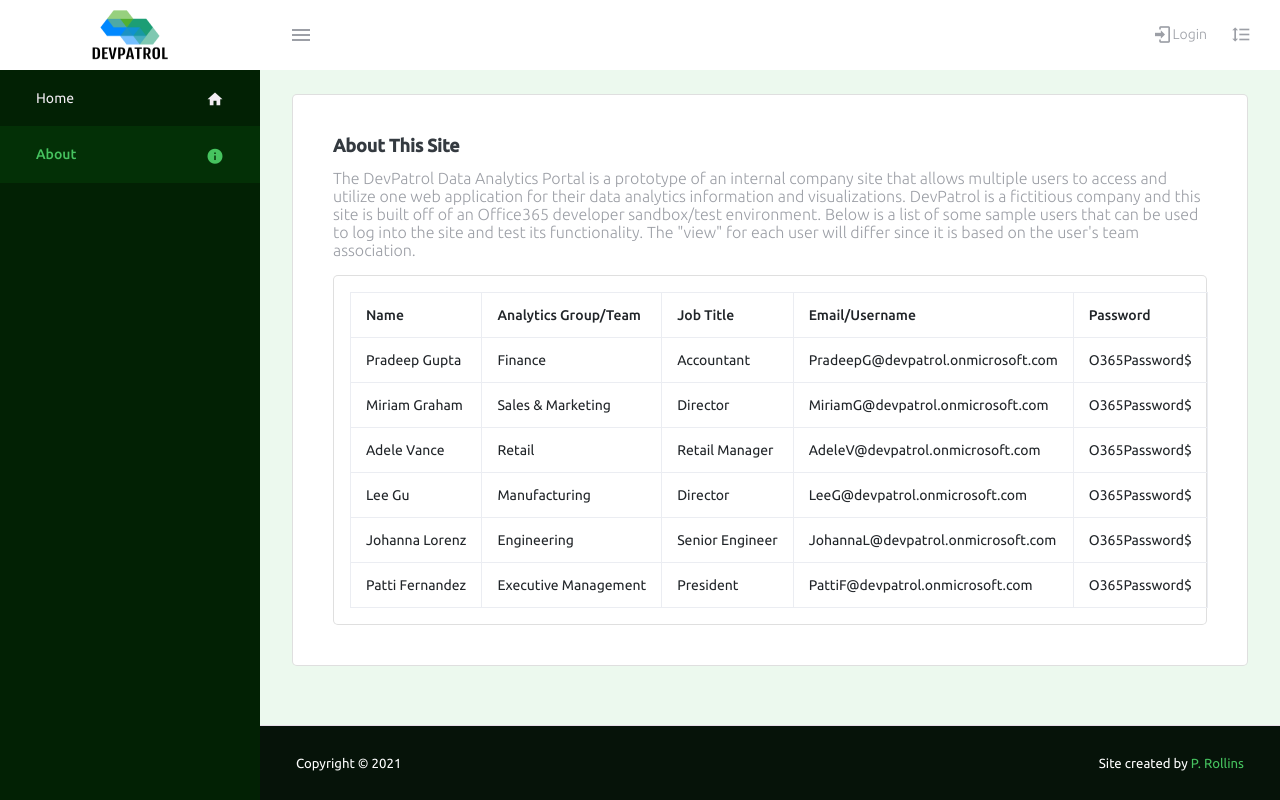
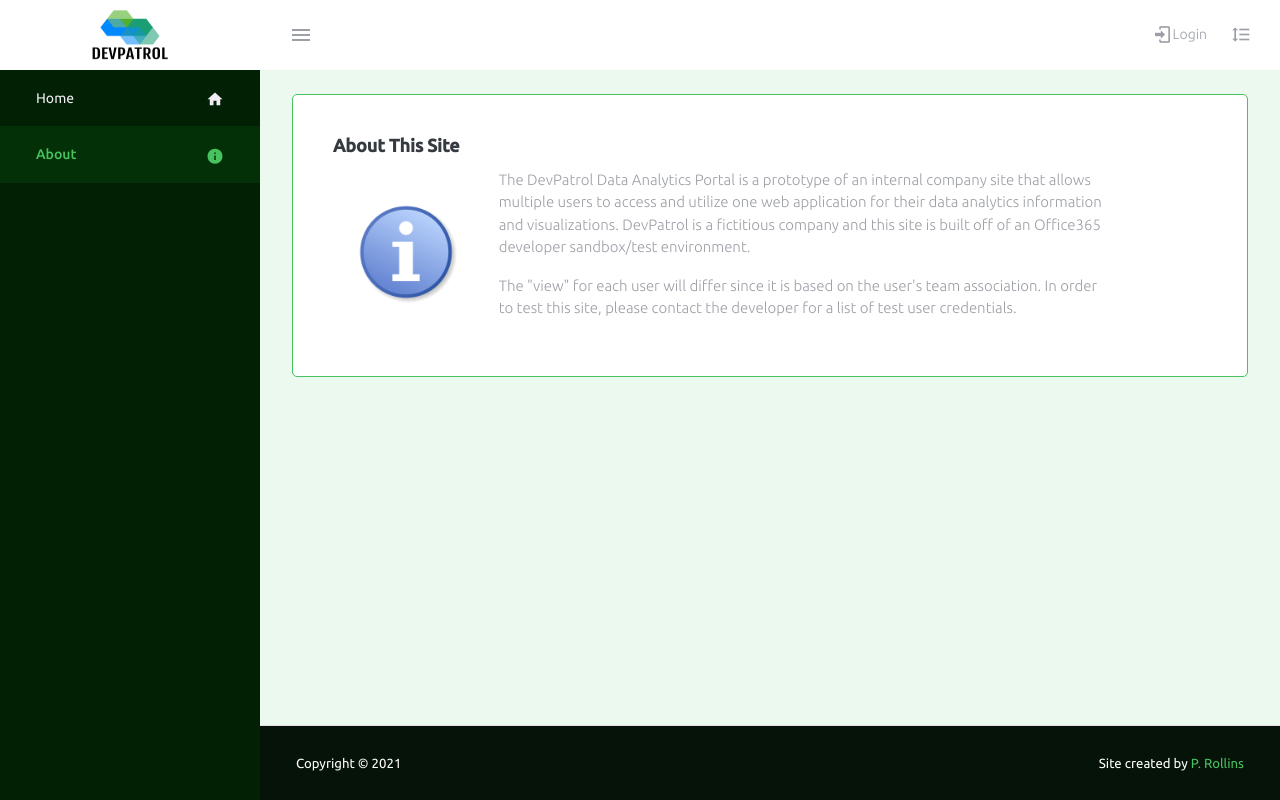
Before and after one commit to patrol7171/M365-DA-Portal, a Django app: page /about in a window 1280 px wide. Run offline with Django 3.2, Linux system fonts and the light colour scheme; parts of the project's set-up code (start-up, migrations or seed data) failed here and were passed over; some libraries are stand-ins or nearby versions.

Commit message:
updates for about.html and db settings

```diff
--- a/core/templates/core/about.html
+++ b/core/templates/core/about.html
@@ -4,80 +4,28 @@
 {% block content %}
 	<div class="row">
 	  <div class="col-12 stretch-card">
-		<div class="card">
+		  <div class="card border-primary">
         <div class="card-body">
           <h2 class="card-title font-weight-bold">About This Site</h2>
           <div class="d-flex">
             <div class="d-flex align-items-center text-muted font-weight-light">
+
+                <div class="col-2">
+                  <img src="{% static 'assets/images/information_icon.png' %}" class="mw-100 w-100 rounded" alt="image" />
+                </div>
+                <div class="col-9">
                   <span>
+                    <p>
                     The DevPatrol Data Analytics Portal is a prototype of an internal company site that allows multiple users to access and utilize one web application for their data analytics information and visualizations.
                     DevPatrol is a fictitious company and this site is built off of an Office365 developer sandbox/test environment.
-					Below is a list of some sample users that can be used to log into the site and test its functionality.
-					The "view" for each user will differ since it is based on the user's team association.
+                    </p>
+                    <p>
+                    The "view" for each user will differ since it is based on the user's team association. In order to test this site, please
+                    contact the developer for a list of test user credentials.
+                  </p>
                   </span>
                 </div>
-			</div>
-			<div class="row mt-3">
-              <div class="col-lg-12 stretch-card">
-                <div class="card">
-                  <div class="card-body2">
-                    <table class="table table-bordered">
-                      <thead>
-                        <tr>
-                          <th> Name </th>
-                          <th> Analytics Group/Team </th>
-                          <th> Job Title </th>
-                          <th> Email/Username </th>
-						  <th> Password </th>
-                        </tr>
-                      </thead>
-                      <tbody>
-                        <tr>
-                          <td> Pradeep Gupta </td>
-                          <td> Finance </td>
-                          <td> Accountant </td>
-                          <td> PradeepG@devpatrol.onmicrosoft.com </td>
-						  <td> O365Password$ </td>
-                        </tr>
-                        <tr>
-                          <td> Miriam Graham </td>
-                          <td> Sales & Marketing</td>
-                          <td> Director </td>
-                          <td> MiriamG@devpatrol.onmicrosoft.com </td>
-						  <td> O365Password$ </td>
-                        </tr>
-                        <tr>
-                          <td> Adele Vance </td>
-                          <td> Retail </td>
-                          <td> Retail Manager </td>
-                          <td> AdeleV@devpatrol.onmicrosoft.com </td>
-						  <td> O365Password$ </td>
-                        </tr>
-                        <tr>
-                          <td> Lee Gu </td>
-                          <td> Manufacturing </td>
-                          <td> Director </td>
-                          <td> LeeG@devpatrol.onmicrosoft.com </td>
-						  <td> O365Password$ </td>
-                        </tr>
-                        <tr>
-                          <td> Johanna Lorenz </td>
-                          <td> Engineering</td>
-                          <td> Senior Engineer </td>
-                          <td> JohannaL@devpatrol.onmicrosoft.com </td>
-						  <td> O365Password$ </td>
-                        </tr>
-                         <tr>
-                          <td> Patti Fernandez </td>
-                          <td> Executive Management</td>
-                          <td> President </td>
-                          <td> PattiF@devpatrol.onmicrosoft.com </td>
-						  <td> O365Password$ </td>
-                        </tr>
-                      </tbody>
-                    </table>
-                  </div>
-                </div>
+
             </div>
           </div>
         </div>
--- a/requirements.txt
+++ b/requirements.txt
@@ -4,18 +4,17 @@ cffi==1.14.5
 chardet==4.0.0
 cryptography==3.4.7
 Django==3.0.5
-djongo==1.3.4
 dnspython==2.1.0
 idna==2.10
 joblib==1.0.1
 lxml==4.6.3
+mysqlclient==2.1.0
 ntlm-auth==1.5.0
 numpy==1.20.2
 oauthlib==3.1.0
 pandas==1.2.4
 plotly==4.14.3
 pycparser==2.20
-pymongo==3.11.3
 python-dateutil==2.8.1
 python-dotenv==0.17.0
 pytz==2021.1
```
Also changed, not shown: m365_daportal/settings.py (+7 -23 lines), core/static/assets/images/Information_icon.png (added). Lines whose indentation alone changed are shown as unchanged.
